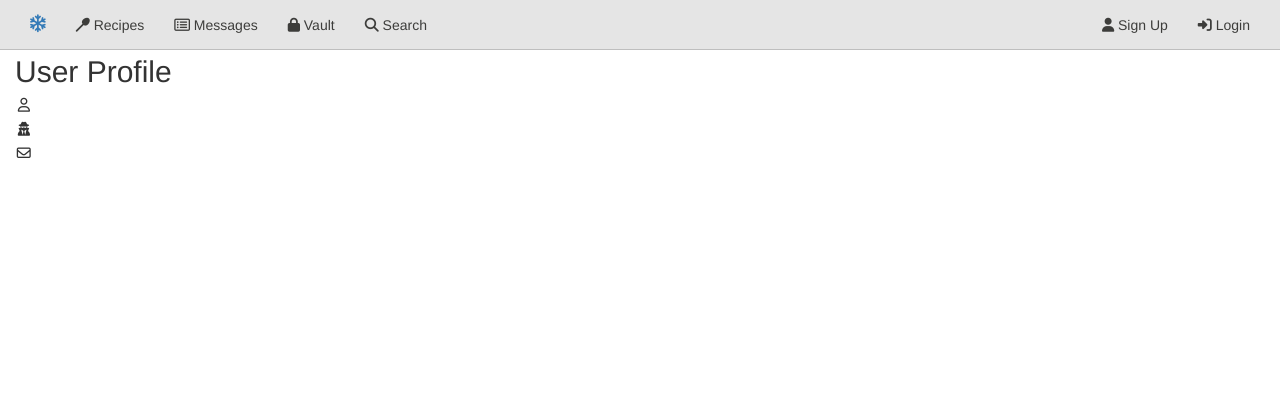
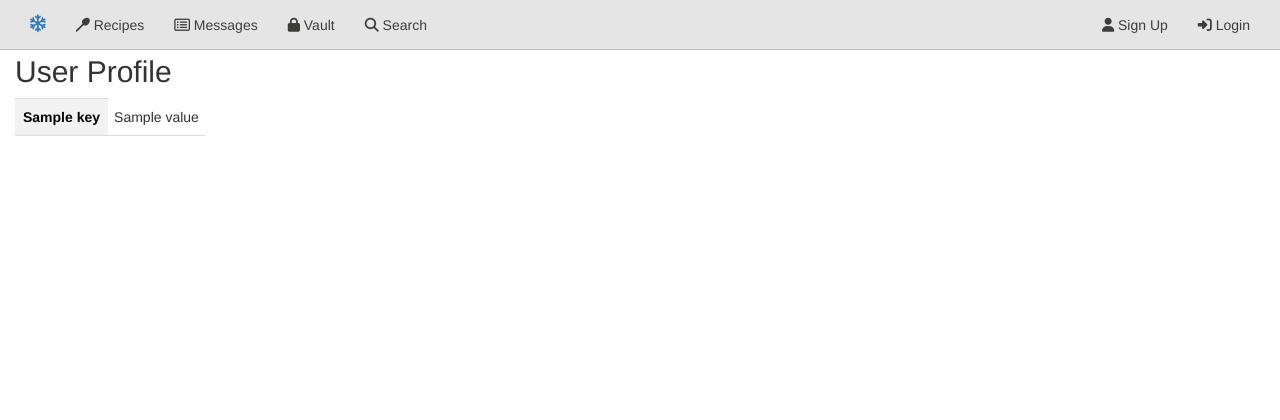
Before and after one commit to cyberfrosty/webapps, a Python web app: template templates/profile.html in a window 1280 px wide. Shown: the top 420 px of the page. Run offline with Jinja, Linux system fonts and the light colour scheme; the template is opened without the code that fills it: most values are stand-ins (such as "Sample title", 1, 10 or a date in 2020); some libraries are stand-ins or nearby versions.

Commit message:
More profile info

```diff
--- a/templates/profile.html
+++ b/templates/profile.html
@@ -3,13 +3,14 @@
 {% block content %}
 
 <h2>User Profile</h2>
-<p>
-  <i class="fa fa-user-o fa-fw"></i>
-  {{ user.get_username() }}</p>
-<p>
-  <i class="fa fa-user-secret fa-fw"></i>
-  {{ user.get_name() }}</p>
-<p>
-  <i class="fa fa-envelope-o fa-fw"></i>
-  {{ user.get_email() }}</p>
+<table>
+{% for key, value in account.iteritems() %}
+  <tr>
+    {% if key != 'mcf' and key != 'shared_secret' %}
+      <th> {{ key }} </th>
+      <td> {{ value }} </td>
+    {% endif %}
+   </tr>
+{% endfor %}
+</table>
 {% endblock %}
--- a/webapp.py
+++ b/webapp.py
@@ -419,7 +419,10 @@ def logout():
 @application.route("/profile", methods=['GET', 'POST'])
 @login_required
 def profile():
-    return render_template('profile.html', user=current_user)
+    account = USERS.get_item('id', generate_user_id(current_user.get_username()))
+    if not account or 'error' in account:
+        return redirect(url_for('register', username=current_user.get_username()))
+    return render_template('profile.html', account=account)
 
 @application.route("/change", methods=['GET', 'POST'])
 @login_required
```
Also changed, not shown: forms.py (+5 -4 lines).
